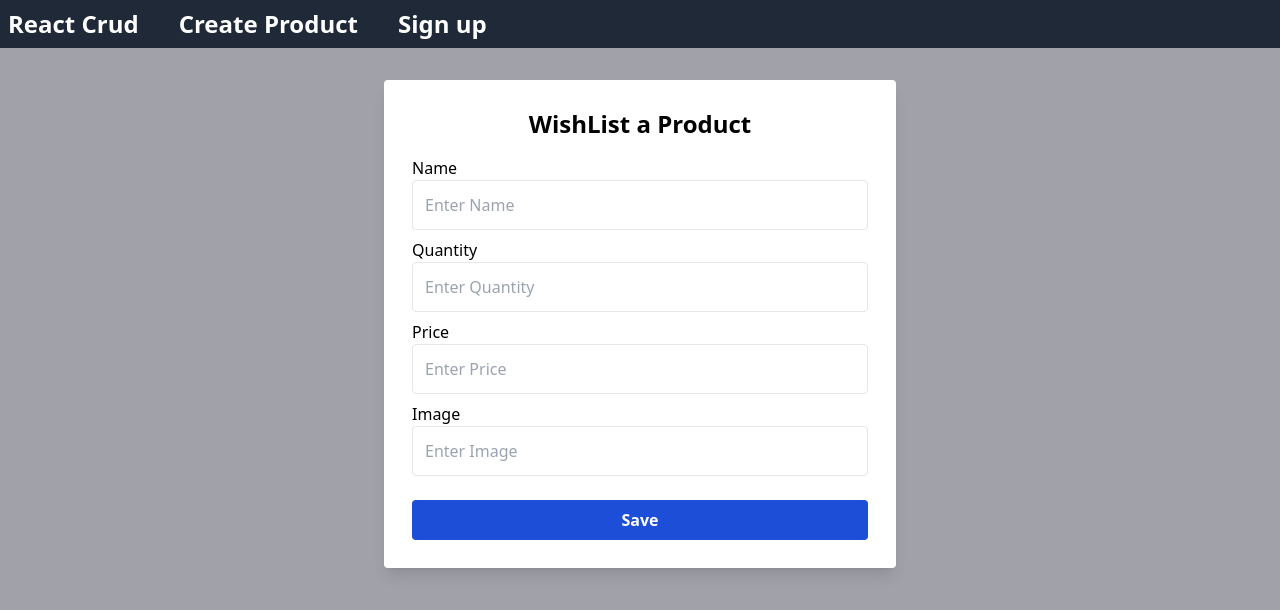
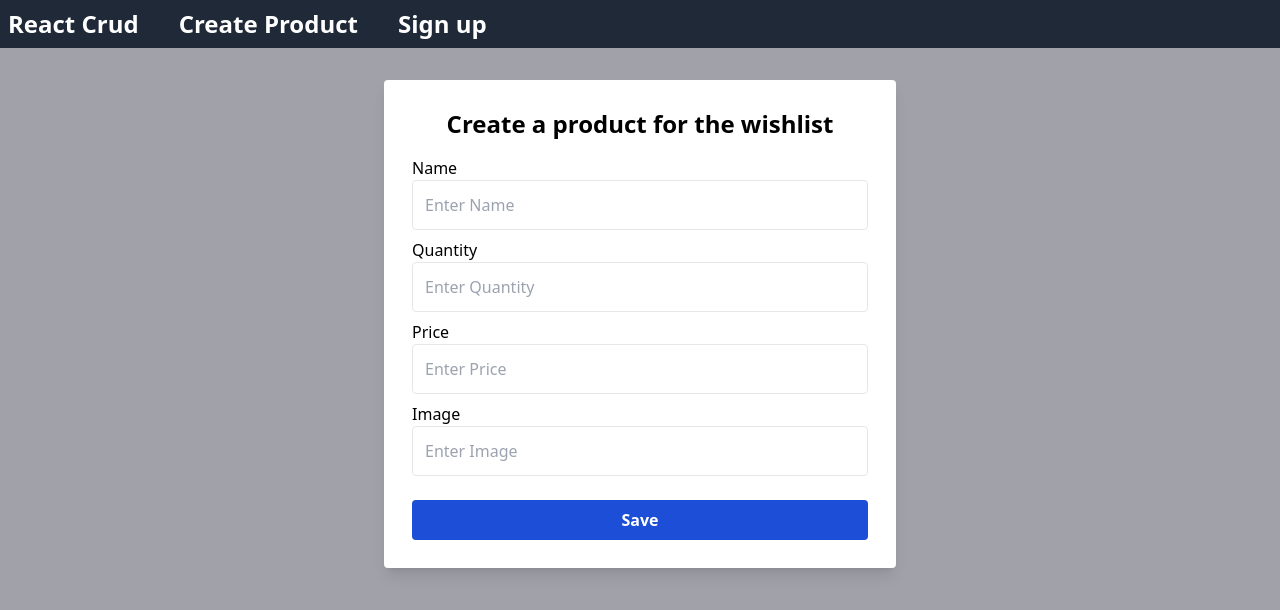
Before and after one commit to raihanromi/WishList_MERN, a React (Vite) app in the folder client/: page /create in a window 1280 px wide. Shown: the top 610 px of the page. Built offline with nearby package versions, Linux system fonts and the light colour scheme; no server answers; the HTML template or start-up script is replaced by a standard one.

Commit message:
html updated in createPage

```diff
--- a/client/src/pages/CreatePage.jsx
+++ b/client/src/pages/CreatePage.jsx
@@ -41,7 +41,7 @@ const CreatePage = () => {
   return (
     <div className="max-w-lg bg-white shadow-lg mx-auto p-7 rounded mt-6">
       <h2 className="font-semibold text-2xl mb-4 block text-center">
-        WishList a Product
+        Create a product for the wishlist
       </h2>
       <form onSubmit={saveProduct}>
         <div className="space-y-2">
```
